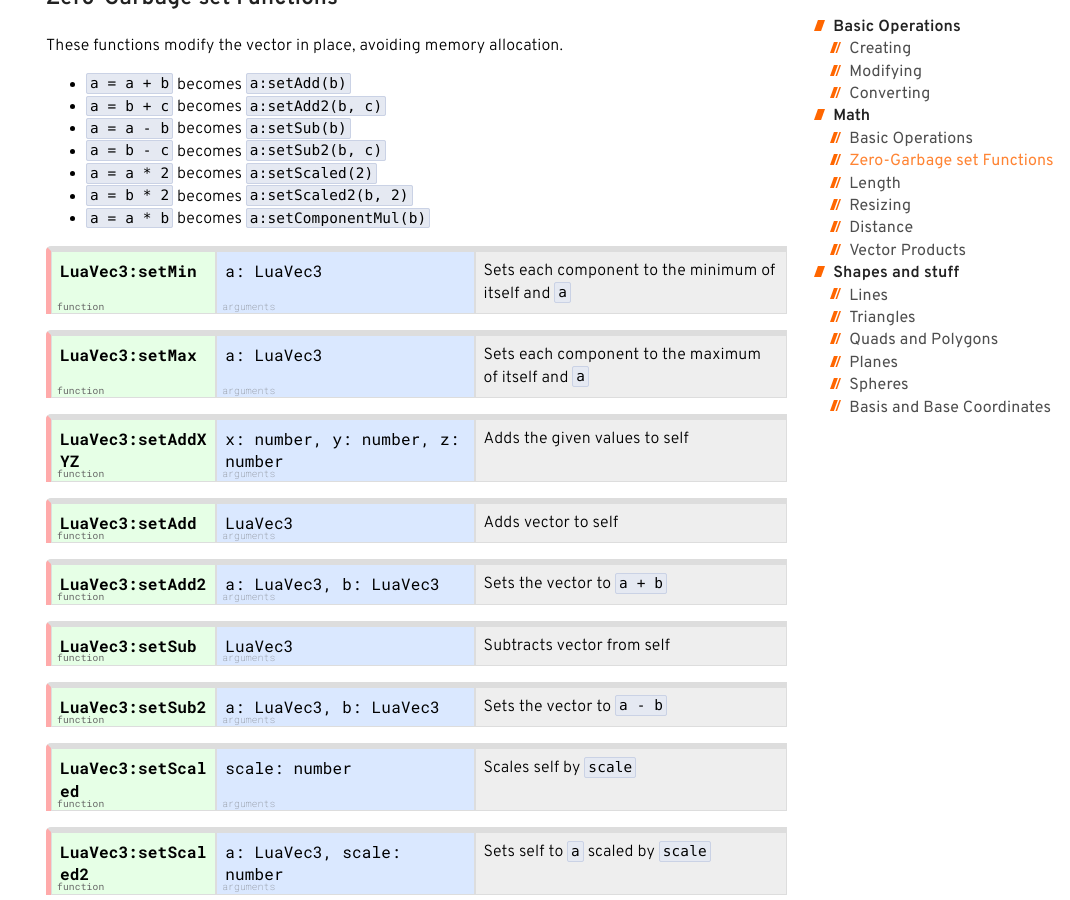
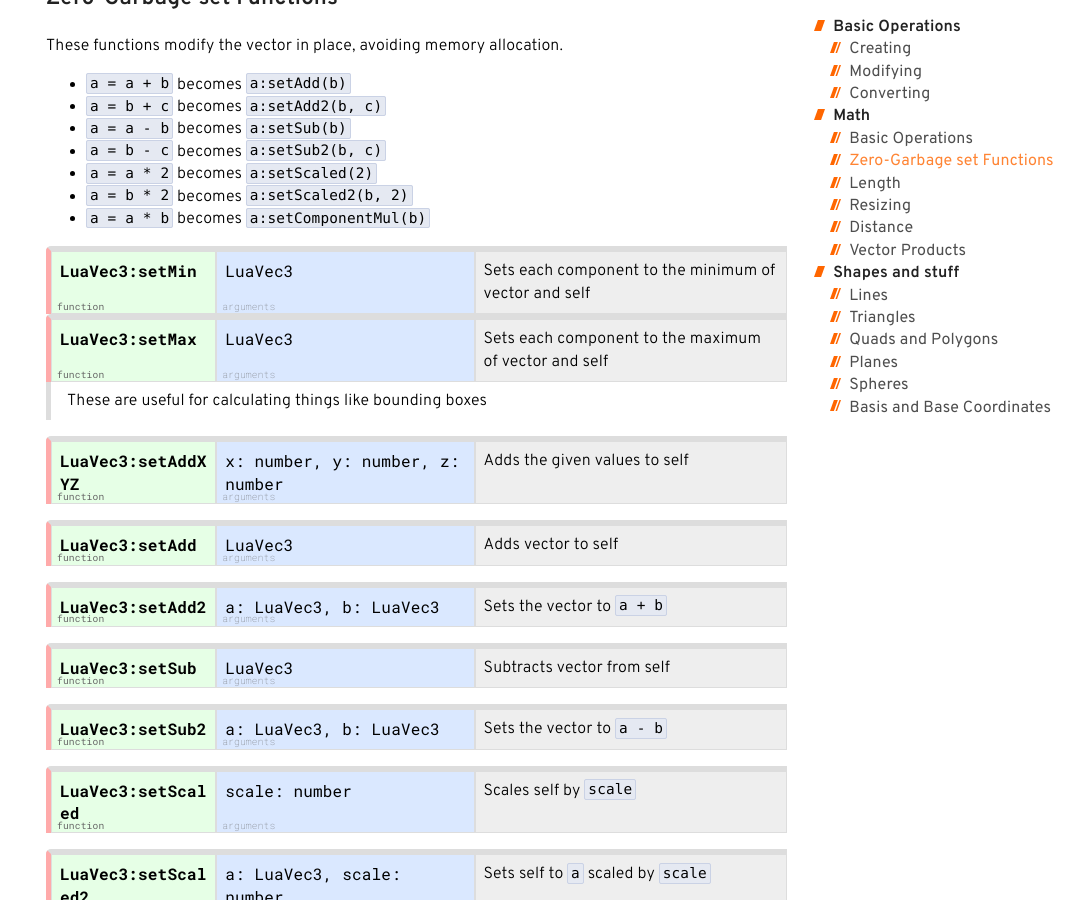
Before and after one commit to E32k/e32k.github.io, a Jekyll site: the page built from BeamNG.lua/common/LuaVec3.md, in a window 1280 px wide and 900 px high, scrolled down 2425 px. Shown: the whole window, without its empty margins (210-1280 px from the left). Built offline with Jekyll 4.4.1, drawn with Linux system fonts in a browser that asks for light colours.

Commit message:
update vec3

```diff
--- a/BeamNG.lua/common/LuaVec3.md
+++ b/BeamNG.lua/common/LuaVec3.md
@@ -131,14 +131,14 @@ These functions modify the vector in place, avoiding memory allocation.<br>
 
 <div class="funcTable"><div class="headerRow">
   <div class="func">LuaVec3:setMin</div>
-  <div class="args">a: LuaVec3</div>
-  <div class="desc">Sets each component to the minimum of itself and <code>a</code></div>
-</div></div>
-
-<div class="funcTable"><div class="headerRow">
+  <div class="args">LuaVec3</div>
+  <div class="desc">Sets each component to the minimum of vector and self</div>
+</div><div class="headerRow">
   <div class="func">LuaVec3:setMax</div>
-  <div class="args">a: LuaVec3</div>
-  <div class="desc">Sets each component to the maximum of itself and <code>a</code></div>
+  <div class="args">LuaVec3</div>
+  <div class="desc">Sets each component to the maximum of vector and self</div>
+</div><div class="details">
+These are useful for calculating things like bounding boxes
 </div></div>
 
 <div class="funcTable"><div class="headerRow">
```
